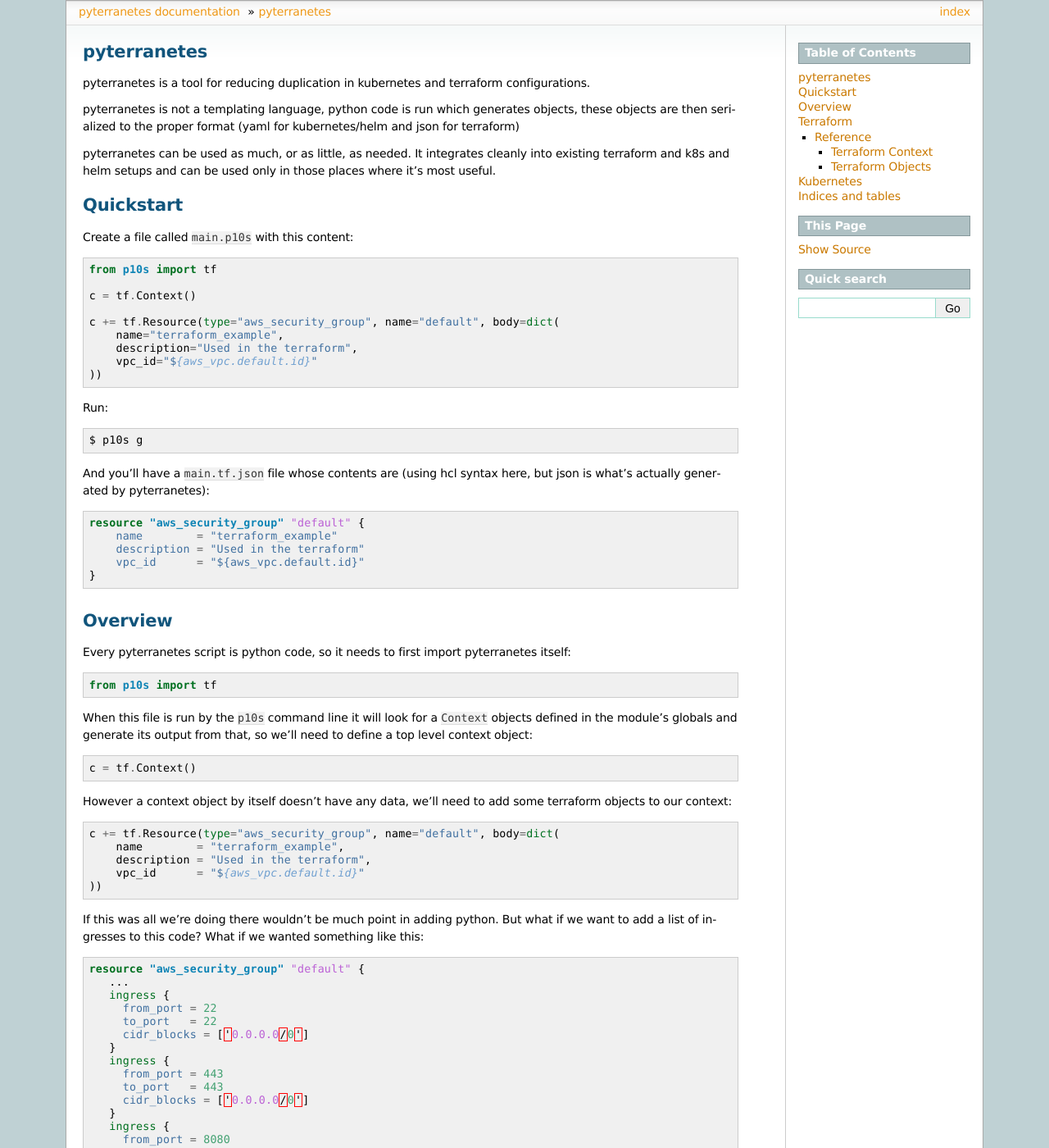
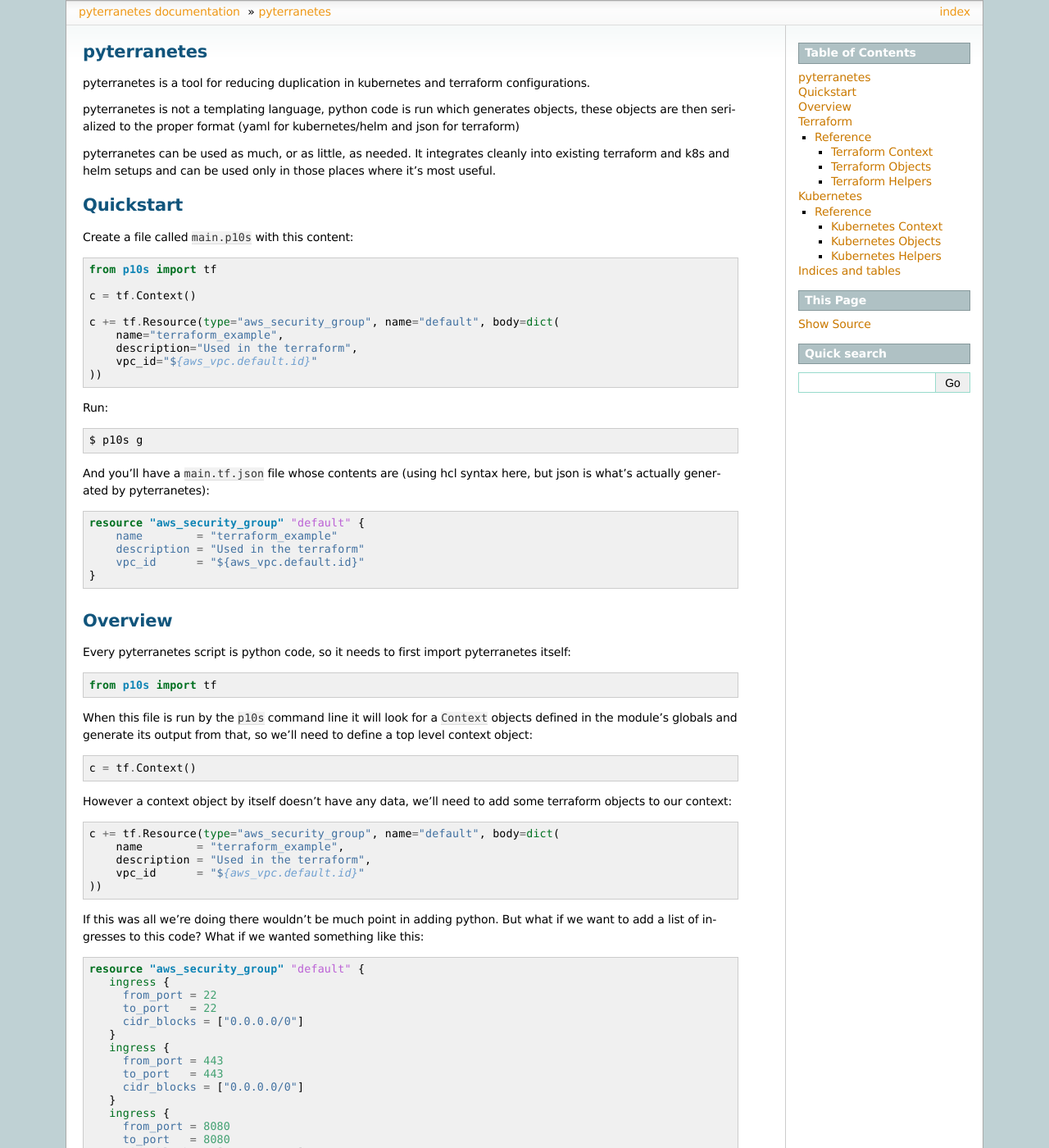
Before and after one commit to segv/pyterranetes, a Sphinx documentation site: the page built from docs/index.rst, in a window 1280 px wide and 1400 px high. Shown: the whole window at 82% size. Built offline with Sphinx 7.4.7, drawn with Linux system fonts in a browser that asks for light colours; some of the changed text lies outside the part shown.

Commit message:
Docs site

```diff
--- a/docs/index.rst
+++ b/docs/index.rst
@@ -91,23 +91,23 @@
 .. code-block:: terraform
 
    resource "aws_security_group" "default" {
-      ...
       ingress {
         from_port = 22
         to_port   = 22
-        cidr_blocks = ['0.0.0.0/0']
+        cidr_blocks = ["0.0.0.0/0"]
       }
       ingress {
         from_port = 443
         to_port   = 443
-        cidr_blocks = ['0.0.0.0/0']
+        cidr_blocks = ["0.0.0.0/0"]
       }
       ingress {
         from_port = 8080
         to_port   = 8080
-        cidr_blocks = ['0.0.0.0/0']
+        cidr_blocks = ["0.0.0.0/0"]
       }
    }
+
 
 We'd like to avoid having to repeat the cidr_blocks and the port
 numbers each time. We can fairly easily convert this to DRY python:
@@ -144,36 +144,44 @@
 ---------
 
 Terraform Context
-~~~~~~~~~~~~~~~~~
+^^^^^^^^^^^^^^^^^
 
 .. autoclass:: p10s.terraform.Context
    :members:
 
 Terraform Objects
-~~~~~~~~~~~~~~~~~
+^^^^^^^^^^^^^^^^^
 
 .. autofunction:: p10s.terraform.from_hcl
 .. autoclass:: p10s.terraform.Terraform
 .. autoclass:: p10s.terraform.Variable
 .. autoclass:: p10s.terraform.Output
-.. autoclass:: p10s.terraform.Local
+.. autoclass:: p10s.terraform.Locals
 .. autoclass:: p10s.terraform.Module
 .. autoclass:: p10s.terraform.Provider
 .. autoclass:: p10s.terraform.Resource
 .. autoclass:: p10s.terraform.Data
 
+Terraform Helpers
+^^^^^^^^^^^^^^^^^
+
+.. autofunction:: p10s.terraform.from_hcl
+.. autofunction:: p10s.terraform.many_from_hcl
 
 Kubernetes
 ==========
 
+Reference
+---------
+
 Kubernetes Context
-~~~~~~~~~~~~~~~~~
+^^^^^^^^^^^^^^^^^^
 
 .. autoclass:: p10s.kubernetes.Context
    :members:
 
-Terraform Objects
-~~~~~~~~~~~~~~~~~
+Kubernetes Objects
+^^^^^^^^^^^^^^^^^^
 
 .. autoclass:: p10s.kubernetes.Deployment
 .. autoclass:: p10s.kubernetes.ConfigMap
@@ -181,6 +189,10 @@
 .. autofunction:: p10s.kubernetes.from_yaml
 .. autofunction:: p10s.kubernetes.many_from_yaml
 
+Kubernetes Helpers
+^^^^^^^^^^^^^^^^^^
+.. autofunction:: p10s.kubernetes.from_yaml
+.. autofunction:: p10s.kubernetes.many_from_yaml
 
 Indices and tables
 ==================
```
Also changed, not shown: .gitlab-ci.yml, 4 other files.
